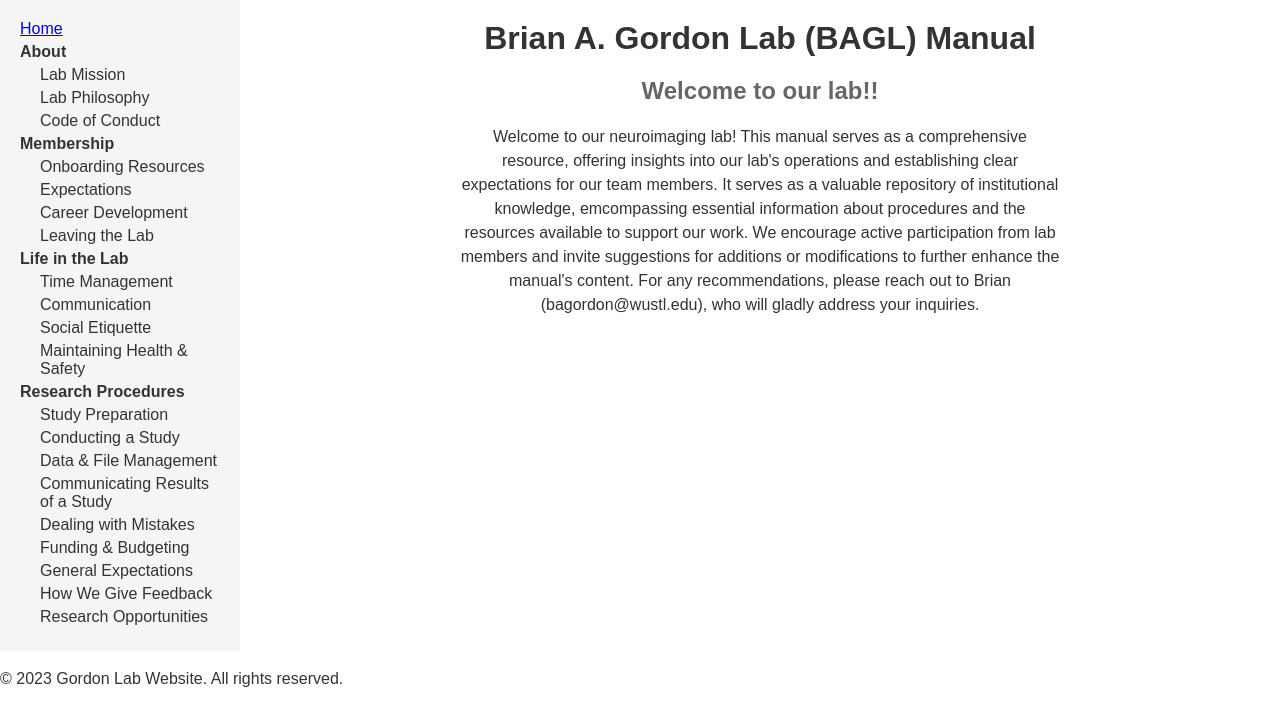
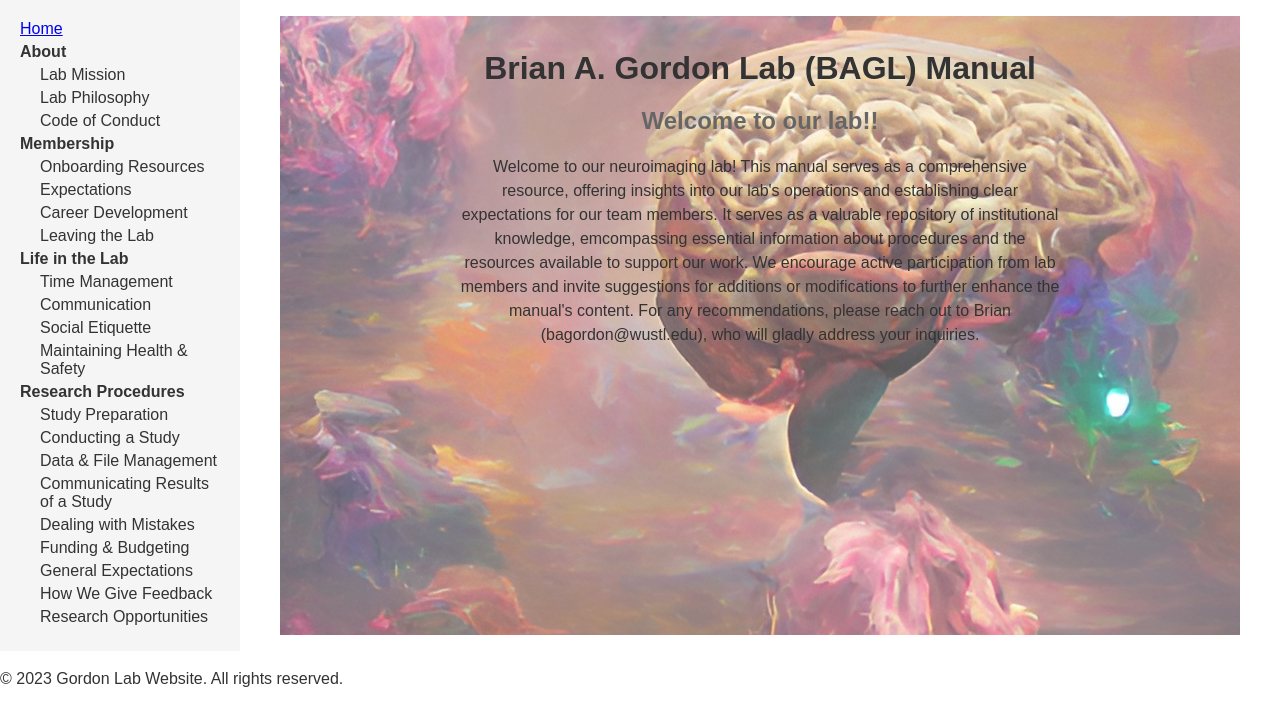
Before and after one commit to dianahobbs/bagordon.github.io, a plain HTML site: page index.html in a window 1280 px wide. Drawn offline with Linux system fonts and the light colour scheme; files whose address does not match are found by name.

Commit message:
added images to the pages

```diff
--- a/index.html
+++ b/index.html
@@ -46,6 +46,9 @@
     <div class="main-content">
       <div class="title">
         <h1>Brian A. Gordon Lab (BAGL) Manual</h1>
+        <figure>
+          <img src="/Users/hobbsd/Documents/GitHub/bagordon.github.io/surrealbrain.jpg" alt="Brain Cloud">
+        </figure>
       </div>
       <div class="welcome-text">
         <h2>Welcome to our lab!!</h2>
--- a/styles.css
+++ b/styles.css
@@ -82,10 +82,12 @@ p {
 
 .main-content {
   flex: 1;
-  padding: 20px;
+  padding: 50px;
   display: flex;
   flex-direction: column;
   align-items: center;
+  position: relative;
+  z-index: 1;
 }
 
 .title {
@@ -111,3 +113,20 @@ p {
 .checklist li input[type="checkbox"] {
   margin-right: 5px;
 }
+
+
+figure {
+  position: absolute;
+  top: 0;
+  left: 0;
+  right: 0;
+  bottom: 0;
+  z-index: -1;
+}
+
+figure img {
+  width: 100%;
+  height: 100%;
+  object-fit: cover;
+  opacity: 0.7;
+}
```
Also changed, not shown: about.html (+3 -0 lines), lablife.html (+3 -0 lines), membership.html (+3 -0 lines), procedures.html (+3 -0 lines), braineuron.jpg (added), colorneuron.jpg (added), neuron.jpg (added), surrealbrain.jpg (added), taneuron.jpg (added).
